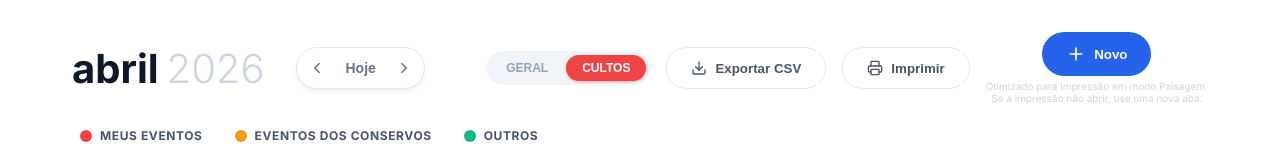
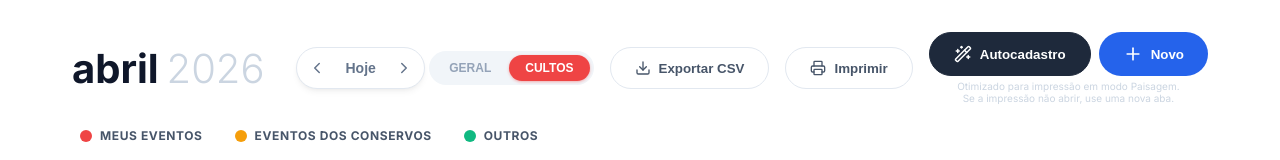
Before and after one commit to ddpaulasax-wq/eventos2.0, a React (Vite) app: page / in a window 1280 px wide. Both pictures are taken after a click on the button "CULTOS". Shown: the top 160 px of the page. Built offline with nearby package versions, Linux system fonts and the light colour scheme; no server answers; the database is empty.

Commit message:
feat: adicionar botão de autocadastro inteligente para cultos fixos

```diff
--- a/src/App.tsx
+++ b/src/App.tsx
@@ -5,12 +5,19 @@ import {
   addDays,
   addWeeks,
   addYears,
-  parseISO
+  parseISO,
+  startOfMonth,
+  endOfMonth,
+  eachDayOfInterval,
+  getDay,
+  format
 } from 'date-fns';
+import { ptBR } from 'date-fns/locale';
 import { Header } from './components/Header';
 import { CalendarGrid } from './components/CalendarGrid';
 import { EventModal } from './components/EventModal';
 import { supabase } from './lib/supabase';
+import { FIXED_CULTOS } from './constants/fixedEvents';
 
 interface Event {
   id: string;
@@ -114,6 +121,72 @@ const App: React.FC = () => {
     }
   };
 
+  const handleAutoRegisterMonth = async () => {
+    // 1. Verificar se o mês já tem cultos
+    const monthStart = startOfMonth(currentDate);
+    const monthEnd = endOfMonth(currentDate);
+
+    const hasCultosInMonth = events.some(e =>
+      e.calendarType === 'cultos' &&
+      e.date >= monthStart &&
+      e.date <= monthEnd
+    );
+
+    if (hasCultosInMonth) {
+      alert('Este mês já possui cultos cadastrados!');
+      return;
+    }
+
+    if (!confirm(`Deseja cadastrar automaticamente todos os cultos fixos para ${format(currentDate, 'MMMM', { locale: ptBR })}?`)) {
+      return;
+    }
+
+    try {
+      setLoading(true);
+      const daysInMonth = eachDayOfInterval({ start: monthStart, end: monthEnd });
+      const newEventsData: any[] = [];
+
+      daysInMonth.forEach(day => {
+        const dayOfWeek = getDay(day);
+        const fixedForDay = FIXED_CULTOS.filter(f => f.dayOfWeek === dayOfWeek);
+
+        fixedForDay.forEach(config => {
+          const groupId = Math.random().toString(36).substr(2, 9);
+          // Usando a lógica de 03:00 UTC para representar 00:00 local (BRT)
+          const isoDate = new Date(day);
+          isoDate.setUTCHours(3, 0, 0, 0);
+
+          config.locals.forEach(local => {
+            newEventsData.push({
+              group_id: groupId,
+              title: `${config.time} - ${local}`,
+              description: local,
+              date: isoDate.toISOString(),
+              color: '#000000',
+              calendar_type: 'cultos'
+            });
+          });
+        });
+      });
+
+      if (newEventsData.length === 0) {
+        alert('Nenhum culto fixo encontrado para este período.');
+        return;
+      }
+
+      const { error } = await supabase.from('events').insert(newEventsData);
+      if (error) throw error;
+
+      await fetchEvents();
+      alert('Cultos cadastrados com sucesso!');
+    } catch (error) {
+      console.error('Error in auto-register:', error);
+      alert('Erro ao realizar autocadastro.');
+    } finally {
+      setLoading(false);
+    }
+  };
+
   const handleAddEvent = async (title: string, description: string, color: string, recurrence: string = 'none') => {
     try {
       if (editingEvent) {
@@ -196,6 +269,7 @@ const App: React.FC = () => {
         onAddEvent={() => setIsModalOpen(true)}
         calendarMode={calendarMode}
         onToggleMode={() => setCalendarMode(m => m === 'geral' ? 'cultos' : 'geral')}
+        onAutoRegister={handleAutoRegisterMonth}
       />
 
       <main className="flex-1 flex flex-col gap-6">
--- a/src/components/Header.tsx
+++ b/src/components/Header.tsx
@@ -1,5 +1,5 @@
 import React from 'react';
-import { ChevronLeft, ChevronRight, Plus, Download, Printer } from 'lucide-react';
+import { ChevronLeft, ChevronRight, Plus, Download, Printer, Wand2 } from 'lucide-react';
 import { format } from 'date-fns';
 import { ptBR } from 'date-fns/locale';
 
@@ -12,6 +12,7 @@ interface HeaderProps {
   onAddEvent: () => void;
   calendarMode: 'geral' | 'cultos';
   onToggleMode: () => void;
+  onAutoRegister: () => void;
 }
 
 export const Header: React.FC<HeaderProps> = ({
@@ -21,7 +22,8 @@ export const Header: React.FC<HeaderProps> = ({
   onToday,
   onAddEvent,
   calendarMode,
-  onToggleMode
+  onToggleMode,
+  onAutoRegister
 }) => {
   return (
     <header className="fade-in" style={{ marginBottom: '2rem' }}>
@@ -103,11 +105,23 @@ export const Header: React.FC<HeaderProps> = ({
           >
             <Printer size={16} /> Imprimir
           </button>
-          <div style={{ display: 'flex', flexDirection: 'column', alignItems: 'center' }}>
-            <button className="btn-pill btn-pill-blue" onClick={onAddEvent}>
-              <Plus size={20} /> Novo
-            </button>
-            <span style={{ fontSize: '0.625rem', color: '#CBD5E1', marginTop: '4px', textAlign: 'center' }}>
+          <div style={{ display: 'flex', flexDirection: 'column', alignItems: 'center', gap: '4px' }}>
+            <div style={{ display: 'flex', gap: '0.5rem' }}>
+              {calendarMode === 'cultos' && (
+                <button
+                  className="btn-pill"
+                  onClick={onAutoRegister}
+                  style={{ background: '#1E293B', color: 'white', borderColor: '#1E293B' }}
+                  title="Cadastrar cultos fixos para este mês"
+                >
+                  <Wand2 size={18} /> Autocadastro
+                </button>
+              )}
+              <button className="btn-pill btn-pill-blue" onClick={onAddEvent}>
+                <Plus size={20} /> Novo
+              </button>
+            </div>
+            <span style={{ fontSize: '0.625rem', color: '#CBD5E1', textAlign: 'center' }}>
               Otimizado para impressão em modo Paisagem.<br/>Se a impressão não abrir, use uma nova aba.
             </span>
           </div>
--- /dev/null
+++ b/src/constants/fixedEvents.ts
@@ -0,0 +1,48 @@
+export interface FixedEvent {
+  dayOfWeek: number; // 0 = Domingo, 1 = Segunda, ..., 6 = Sábado
+  time: string;
+  locals: string[];
+}
+
+export const FIXED_CULTOS: FixedEvent[] = [
+  {
+    dayOfWeek: 1, // Segunda
+    time: '19:30',
+    locals: ['ALAG. VELHA', 'PÇA. KENNEDY', 'PETROLAR']
+  },
+  {
+    dayOfWeek: 2, // Terça
+    time: '19:30',
+    locals: ['CENTRAL', 'COQUEIRO - Aramari', '2 DE JULHO', 'JORGE AMADO', 'MANGALÔ', 'PQ. S. FRANCISCO']
+  },
+  {
+    dayOfWeek: 3, // Quarta
+    time: '15:00',
+    locals: ['PÇA. KENNEDY']
+  },
+  {
+    dayOfWeek: 3, // Quarta
+    time: '19:30',
+    locals: ['ALAG. VELHA', 'BRESPEL', 'PETROLAR', 'QUINTINO', 'RUA DO CATU', 'STA TEREZINHA']
+  },
+  {
+    dayOfWeek: 4, // Quinta
+    time: '19:30',
+    locals: ['CENTRAL']
+  },
+  {
+    dayOfWeek: 5, // Sexta
+    time: '19:30',
+    locals: ['MANGALÔ', 'PQ. S. FRANCISCO', 'QUINTINO', 'STA TEREZINHA', 'JORGE AMADO']
+  },
+  {
+    dayOfWeek: 6, // Sábado
+    time: '19:30',
+    locals: ['ALAG. VELHA', 'BRESPEL', 'COQUEIRO', '2 DE JULHO', 'PÇA. KENNEDY', 'PETROLAR']
+  },
+  {
+    dayOfWeek: 0, // Domingo
+    time: '18:30',
+    locals: ['CENTRAL', 'MANGALÔ', 'QUINTINO', 'RUA DO CATU', 'STA TEREZINHA']
+  }
+];
```
